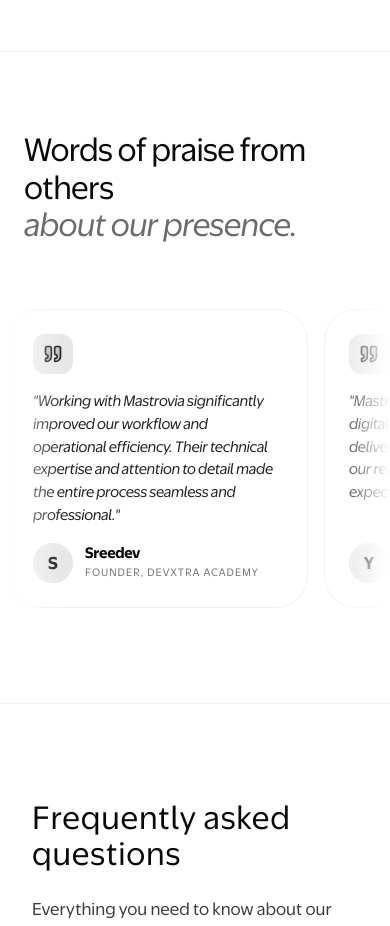
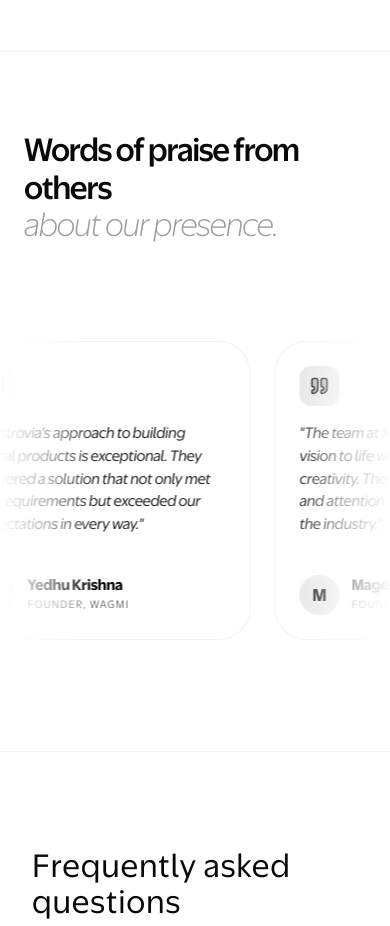
Before and after one commit to mastrovia/mastrovia, a Next.js app: page / in a window 390 px wide. Shown: the part 3480-4406 px from the top of the page. Built offline with nearby package versions, Linux system fonts and the light colour scheme; a web font is replaced by a local one.

Commit message:
feat: Enhance testimonial carousel with smoother auto-scroll, refined wrapping, and updated styling, while reducing the number of hardcoded testimonials.

```diff
--- a/src/components/sections/Testimonials.tsx
+++ b/src/components/sections/Testimonials.tsx
@@ -1,10 +1,9 @@
 "use client";
 
-import React, { useEffect, useState, useRef, useCallback } from 'react';
+import { useEffect, useState, useRef, useCallback } from 'react';
 import { motion, useMotionValue, useAnimationFrame, animate } from 'motion/react';
 import { Quote, ChevronLeft, ChevronRight } from 'lucide-react';
 import { Avatar, AvatarImage, AvatarFallback } from '@/components/ui/avatar';
-import { cn } from '@/lib/utils';
 
 const testimonials = [
     {
@@ -26,20 +25,6 @@ const testimonials = [
         role: 'Founder',
         company: 'Alpha Roots',
         content: 'The team at Mastrovia brought our vision to life with precision and creativity. Their commitment to quality and attention to detail is unmatched in the industry.',
-        avatar: '',
-    },
-    {
-        name: 'Arjun Das',
-        role: 'CEO',
-        company: 'Nova Soft',
-        content: 'Mastrovia transformed our online presence. Their team is highly skilled and very responsive to our needs. Highly recommended for any digital project.',
-        avatar: '',
-    },
-    {
-        name: 'Sarah Chen',
-        role: 'Product Manager',
-        company: 'Nexus tech',
-        content: 'The level of professionalism and technical depth Mastrovia brings to the table is refreshing. They don\'t just build code; they build solutions.',
         avatar: '',
     }
 ];
@@ -78,7 +63,6 @@ const Carousel = () => {
     const [isDragging, setIsDragging] = useState(false);
     const lastActivityRef = useRef<number>(Date.now());
     const x = useMotionValue(0);
-    const containerRef = useRef<HTMLDivElement>(null);
     const innerRef = useRef<HTMLDivElement>(null);
 
     // Triple the testimonials for seamless looping
@@ -91,75 +75,69 @@ const Carousel = () => {
         return 0;
     }, []);
 
-    // Helper to perform the wrap jump
-    const wrapX = useCallback((currentX: number) => {
-        const setWidth = getSetWidth();
-        if (setWidth === 0) return currentX;
-
-        // The boundary is the middle set. If we go too far left or right, jump back.
-        // Middle set starts at -setWidth and ends at -setWidth * 2.
-        if (currentX <= -setWidth * 2) {
-            return currentX + setWidth;
-        } else if (currentX >= 0) {
-            return currentX - setWidth;
-        }
-        return currentX;
-    }, [getSetWidth]);
-
     const handleManualActivity = useCallback(() => {
         lastActivityRef.current = Date.now();
     }, []);
 
-    // Continuous auto-scroll
+    // Continuous auto-scroll with increased speed
     useAnimationFrame((_t, delta) => {
         const now = Date.now();
         const inactivityDuration = now - lastActivityRef.current;
 
         if (!isHovered && !isDragging && inactivityDuration > 1500) {
-            const currentX = x.get();
             const setWidth = getSetWidth();
             if (setWidth === 0) return;
 
-            // Slow continuous move left
-            const moveBy = 0.04 * delta;
-            const nextX = wrapX(currentX - moveBy);
-            x.set(nextX);
+            // Increased speed: 0.08 * delta (approx 5-6px per frame at 60fps)
+            // Using a slightly higher multiplier for consistent flow
+            const moveBy = -1.2 * (delta / 16);
+            x.set(x.get() + moveBy);
         }
     });
 
-    // Handle wrapping during drag or scroll animation
+    // Unified wrapping logic - handles auto-scroll, drag, and button clicks
     useEffect(() => {
         return x.on("change", (latest) => {
             const setWidth = getSetWidth();
             if (setWidth === 0) return;
 
-            // If we've dragged or animated past boundaries, jump silently
+            // Seamless jump when boundaries are hit
             if (latest <= -setWidth * 2) {
                 x.set(latest + setWidth);
-            } else if (latest >= 0) {
-                x.set(latest - setWidth);
+            } else if (latest >= -setWidth * 0.5 && latest > -setWidth) {
+                // If we scroll too far right (towards 0), jump back to the middle
+                // Boundary check adjusted for better coverage
+                if (latest >= 0) {
+                    x.set(latest - setWidth);
+                }
             }
         });
     }, [x, getSetWidth]);
 
-    // Initial positioning
+    // Initial positioning to the middle set
     useEffect(() => {
-        const timer = setTimeout(() => {
+        const setPosition = () => {
             const setWidth = getSetWidth();
-            if (setWidth > 0) x.set(-setWidth);
-        }, 100);
+            if (setWidth > 0) {
+                x.set(-setWidth);
+            } else {
+                // Retry if layout isn't ready
+                requestAnimationFrame(setPosition);
+            }
+        };
+        const timer = setTimeout(setPosition, 50);
         return () => clearTimeout(timer);
     }, [x, getSetWidth]);
 
     const scroll = (direction: 'left' | 'right') => {
         handleManualActivity();
         const currentX = x.get();
-        const moveAmount = 400; // Approx one card
+        const moveAmount = 450; // One card width
         const targetX = direction === 'left' ? currentX + moveAmount : currentX - moveAmount;
 
         animate(x, targetX, {
             type: "spring",
-            stiffness: 300,
+            stiffness: 200,
             damping: 30,
             mass: 1,
             onUpdate: handleManualActivity
@@ -168,15 +146,14 @@ const Carousel = () => {
 
     return (
         <div
-            ref={containerRef}
-            className="relative group/carousel overflow-hidden py-4"
+            className="relative group/carousel overflow-hidden py-8"
             onMouseEnter={() => setIsHovered(true)}
             onMouseLeave={() => setIsHovered(false)}
         >
-            {/* Buttons */}
+            {/* Nav Arrows */}
             <button
                 onClick={() => scroll('left')}
-                className="absolute left-4 top-1/2 -translate-y-1/2 z-20 w-12 h-12 rounded-full bg-background/80 backdrop-blur-md border border-border/50 flex items-center justify-center opacity-0 group-hover/carousel:opacity-100 transition-opacity duration-300 pointer-events-auto"
+                className="absolute left-4 top-1/2 -translate-y-1/2 z-20 w-12 h-12 rounded-full bg-background/80 backdrop-blur-md border border-border/50 flex items-center justify-center opacity-0 group-hover/carousel:opacity-100 transition-opacity duration-300 pointer-events-auto shadow-xl"
                 aria-label="Scroll left"
             >
                 <ChevronLeft className="w-6 h-6" />
@@ -184,20 +161,21 @@ const Carousel = () => {
 
             <button
                 onClick={() => scroll('right')}
-                className="absolute right-4 top-1/2 -translate-y-1/2 z-20 w-12 h-12 rounded-full bg-background/80 backdrop-blur-md border border-border/50 flex items-center justify-center opacity-0 group-hover/carousel:opacity-100 transition-opacity duration-300 pointer-events-auto"
+                className="absolute right-4 top-1/2 -translate-y-1/2 z-20 w-12 h-12 rounded-full bg-background/80 backdrop-blur-md border border-border/50 flex items-center justify-center opacity-0 group-hover/carousel:opacity-100 transition-opacity duration-300 pointer-events-auto shadow-xl"
                 aria-label="Scroll right"
             >
                 <ChevronRight className="w-6 h-6" />
             </button>
 
-            {/* Content Overflow Fades */}
-            <div className="absolute inset-y-0 left-0 w-16 sm:w-32 bg-gradient-to-r from-background via-background/40 to-transparent z-10 pointer-events-none" />
-            <div className="absolute inset-y-0 right-0 w-16 sm:w-32 bg-gradient-to-l from-background via-background/40 to-transparent z-10 pointer-events-none" />
+            {/* Premium Edge Fades */}
+            <div className="absolute inset-y-0 left-0 w-24 sm:w-48 bg-gradient-to-r from-background via-background/60 to-transparent z-10 pointer-events-none" />
+            <div className="absolute inset-y-0 right-0 w-24 sm:w-48 bg-gradient-to-l from-background via-background/60 to-transparent z-10 pointer-events-none" />
 
             <motion.div
                 ref={innerRef}
                 style={{ x, willChange: 'transform' }}
                 drag="x"
+                dragElastic={0.1}
                 onDragStart={() => {
                     setIsDragging(true);
                     handleManualActivity();
@@ -206,8 +184,7 @@ const Carousel = () => {
                     setIsDragging(false);
                     handleManualActivity();
                 }}
-                onUpdate={handleManualActivity}
-                className="flex gap-4 sm:gap-6 w-fit cursor-grab active:cursor-grabbing select-none px-4"
+                className="flex gap-6 sm:gap-8 w-fit cursor-grab active:cursor-grabbing select-none px-12"
             >
                 {tripleTestimonials.map((t, i) => (
                     <TestimonialCard key={`${i}-${t.name}`} testimonial={t} />
@@ -219,12 +196,12 @@ const Carousel = () => {
 
 export function Testimonials() {
     return (
-        <section id="testimonials" className="py-20 sm:py-24 bg-muted/5 border-t border-border/50 relative overflow-hidden">
-            <div className="container mx-auto px-6 sm:px-8 max-w-7xl relative z-10 mb-12 sm:mb-16">
+        <section id="testimonials" className="py-20 sm:py-32 bg-muted/5 border-t border-border/50 relative overflow-hidden">
+            <div className="container mx-auto px-6 sm:px-8 max-w-7xl relative z-10 mb-16">
                 <div className="md:text-center">
-                    <h2 className="text-3xl md:text-5xl tracking-tight mb-4 leading-tight">
+                    <h2 className="text-3xl md:text-5xl lg:text-6xl tracking-tighter mb-6 leading-tight font-medium">
                         Words of praise from others <br />
-                        <span className="text-foreground/60 italic">about our presence.</span>
+                        <span className="text-foreground/40 italic font-light">about our presence.</span>
                     </h2>
                 </div>
             </div>
```
